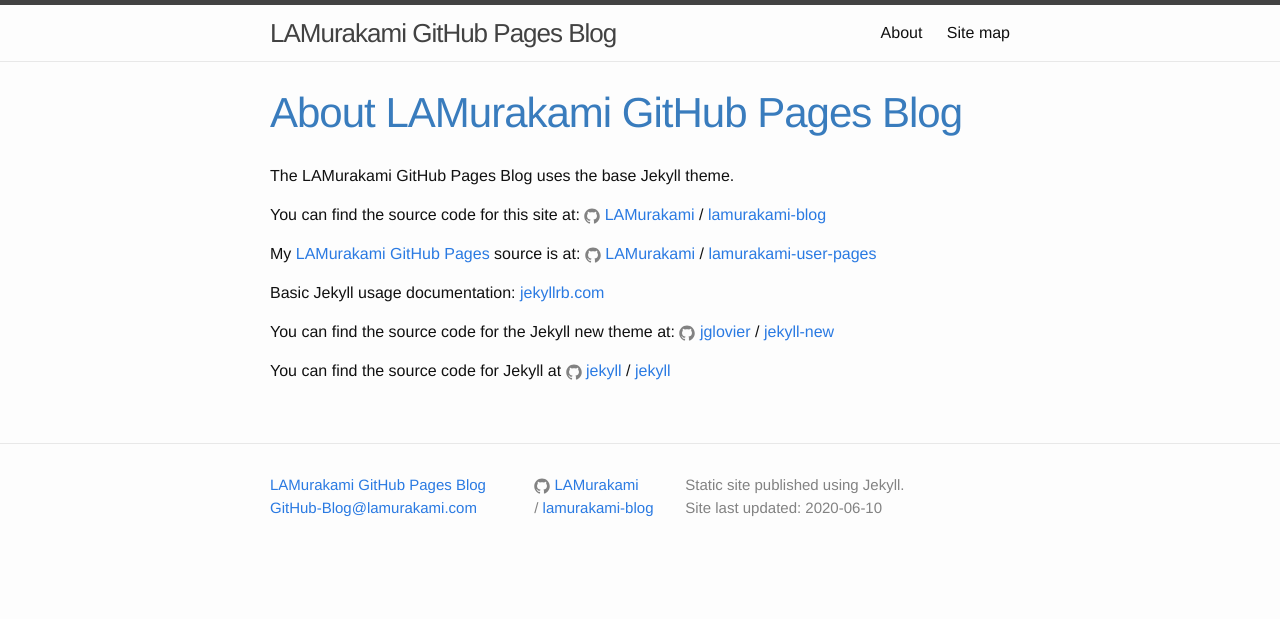
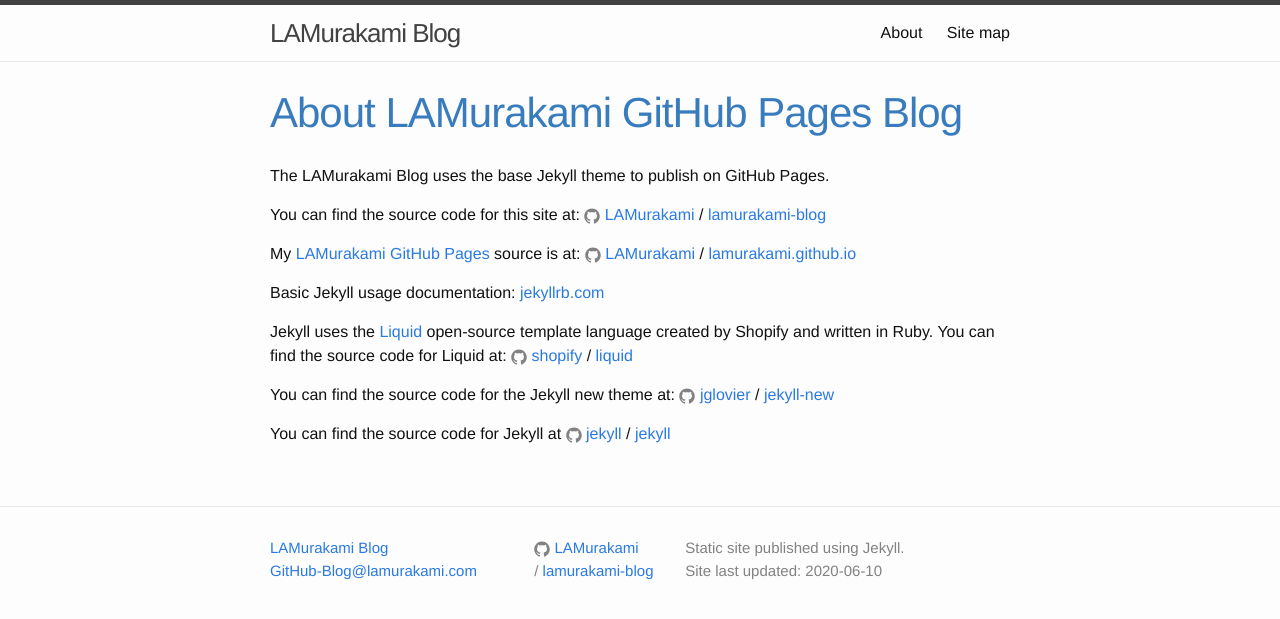
Before and after one commit to LAMurakami/blog, a Jekyll site: the page built from about.md, in a window 1280 px wide. Shown: the top 619 px of the page. Built offline with Jekyll 4.4.1, drawn with Linux system fonts in a browser that asks for light colours.

Commit message:
Omit GitHub Pages from site.title
Added links for Liquid open-source template language to About

```diff
--- a/_config.yml
+++ b/_config.yml
@@ -6,7 +6,7 @@
 # 'jekyll serve'. If you change this file, please restart the server process.
 
 # Site settings
-title: LAMurakami GitHub Pages Blog
+title: LAMurakami Blog
 email: GitHub-Blog@lamurakami.com
 description: > # this means to ignore newlines until "baseurl:"
   Static site published using Jekyll.
--- a/about.md
+++ b/about.md
@@ -5,7 +5,7 @@
 permalink: /About/
 ---
 
-The LAMurakami GitHub Pages Blog uses the base Jekyll theme.
+The LAMurakami Blog uses the base Jekyll theme to publish on GitHub Pages.
 
 You can find the source code for this site at:
 {% include icon-github.html username="LAMurakami" %} /
@@ -13,10 +13,16 @@
 
 My [LAMurakami GitHub Pages][lamurakami-github-pages] source is at:
 {% include icon-github.html username="LAMurakami" %} /
-[lamurakami-user-pages](https://github.com/LAMurakami/lamurakami.github.io)
-
+[lamurakami.github.io](https://github.com/LAMurakami/lamurakami.github.io)
 
 Basic Jekyll usage documentation: [jekyllrb.com](http://jekyllrb.com/)
+
+Jekyll uses the [Liquid](https://shopify.github.io/liquid)
+ open-source template language created
+ by Shopify and written in Ruby.
+You can find the source code for Liquid at:
+{% include icon-github.html username="shopify" %} /
+[liquid](https://github.com/shopify/liquid)
 
 You can find the source code for the Jekyll new theme at:
 {% include icon-github.html username="jglovier" %} /
--- a/index.html
+++ b/index.html
@@ -1,6 +1,6 @@
 ---
 layout: default
-title: LAMurakami GitHub Pages Blog
+title: LAMurakami Blog
 ---
 
 <div class="home">
--- a/sitemap.html
+++ b/sitemap.html
@@ -1,7 +1,7 @@
 ---
 layout: default
 top_nav_name: Site map
-title: LAMurakami GitHub Pages Blog Site Map
+title: LAMurakami Blog Site Map
 permalink: /Sitemap.html
 ---
 
```
Also changed, not shown: 404.md (+1 -1 lines).
